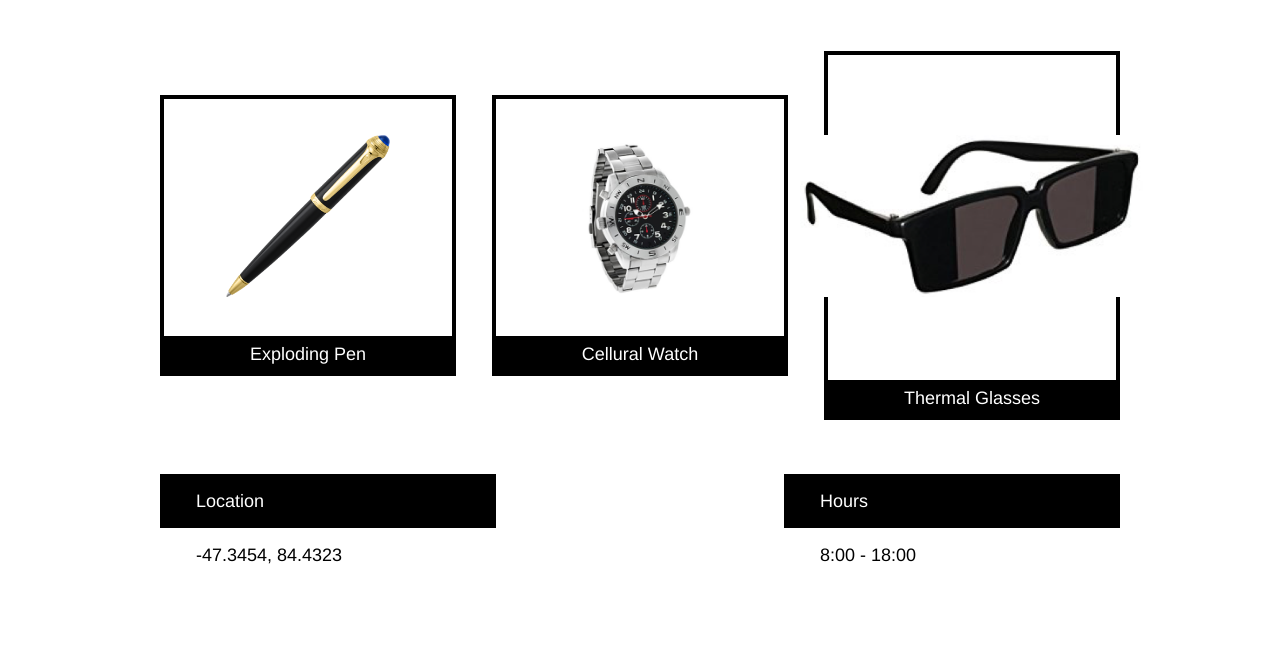
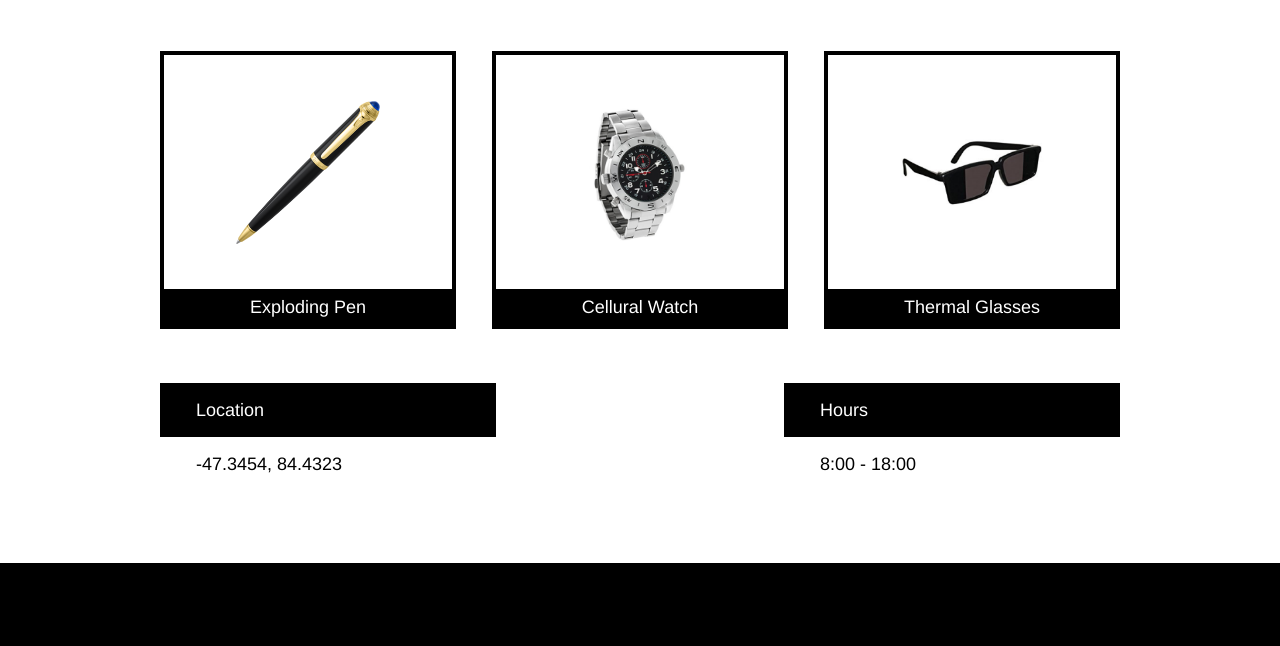
Before and after one commit to IrinaKostevich/codecademy-secret-agent-supply, a plain HTML site: page src/index.html in a window 1280 px wide. Shown: the part 553-1199 px from the top of the page. Drawn offline with Linux system fonts and the light colour scheme.

Commit message:
Images layout fix and other minor changes

```diff
--- a/src/index.html
+++ b/src/index.html
@@ -32,7 +32,7 @@
                 <li class="nav-list-item"><a href="#contact">Contact</a></li>
             </ul>
         </nav>
-        <section class="l-flex-container l-cell">
+        <section class="l-collection l-cell">
             <div class="goods" id="gadgets">
                 <div class="goods-image">
                     <img src="./images/pen.png" alt="pen picture">
--- /dev/null
+++ b/src/styles/base/base.css
@@ -0,0 +1,4 @@
+html {
+    font-family: Helvetica, sans-serif;
+    font-size: 18px;
+}
--- a/src/styles/components/banner.css
+++ b/src/styles/components/banner.css
@@ -10,10 +10,9 @@
 .banner .banner-card {
     position: relative;
     top: 9rem;
-    left: 15%; /* TODO: look into this number */
-    padding: 2rem 3rem;
     width: 20rem;
     height: auto;
+    padding: 2rem 3rem;
     text-transform: uppercase;
     background-color: black;
     color: white;
--- a/src/styles/components/goods.css
+++ b/src/styles/components/goods.css
@@ -1,29 +1,24 @@
 .goods {
-    display: flex;
-    flex-direction: column;
-    align-items: center;
     margin: 3rem 0;
     width: 30%;
-    height: auto;
     border: 4px solid black;
 }
 
 .goods .goods-image {
+    display: flex;
+    justify-content: center;
+    align-items: center;
+    height: 9rem;
     padding: 2rem 0;
 }
 
-#eyewear.goods .goods-image {
-    padding: 80px 0;
-}
-
 .goods .goods-image img {
-    height: 9rem;
+    width: 50%;
 }
 
 .goods span {
     display: block;
-    padding: 0.5rem 0;
-    width: 100%;
+    padding: 0.5rem;
     text-align: center;
     background-color: black;
     color: white;
--- a/src/styles/index.css
+++ b/src/styles/index.css
@@ -1,3 +1,5 @@
+@import './base/base.css';
+
 @import './components/banner.css';
 @import './components/contact.css';
 @import './components/footer.css';
@@ -6,9 +8,4 @@
 @import './components/nav-list.css';
 
 @import './layout/cell.css';
-@import './layout/flex-container.css';
-
-html {
-    font-family: Helvetica, sans-serif;
-    font-size: 18px;
-}
+@import './layout/collection.css';
--- a/src/styles/layout/flex-container.css
+++ b/src/styles/layout/collection.css
@@ -1,4 +1,4 @@
-.l-flex-container {
+.l-collection {
     display: flex;
     justify-content: space-between;
     align-items: center;
--- a/src/styles/vendor/reset.css
+++ b/src/styles/vendor/reset.css
@@ -23,6 +23,7 @@ time, mark, audio, video {
 	font: inherit;
 	vertical-align: baseline;
 }
+
 /* HTML5 display-role reset for older browsers */
 article, aside, details, figcaption, figure,
 footer, header, hgroup, menu, nav, section {
```
